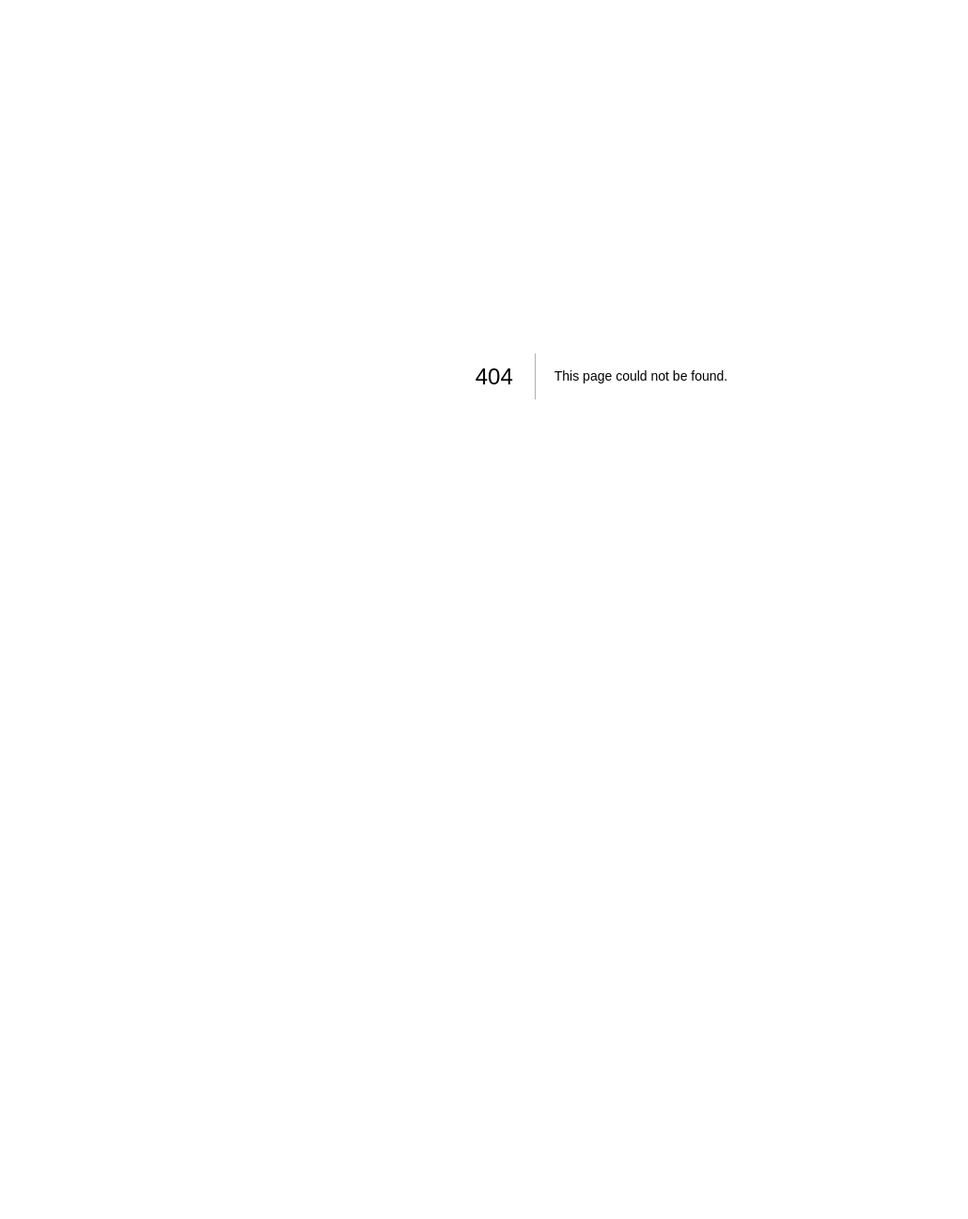
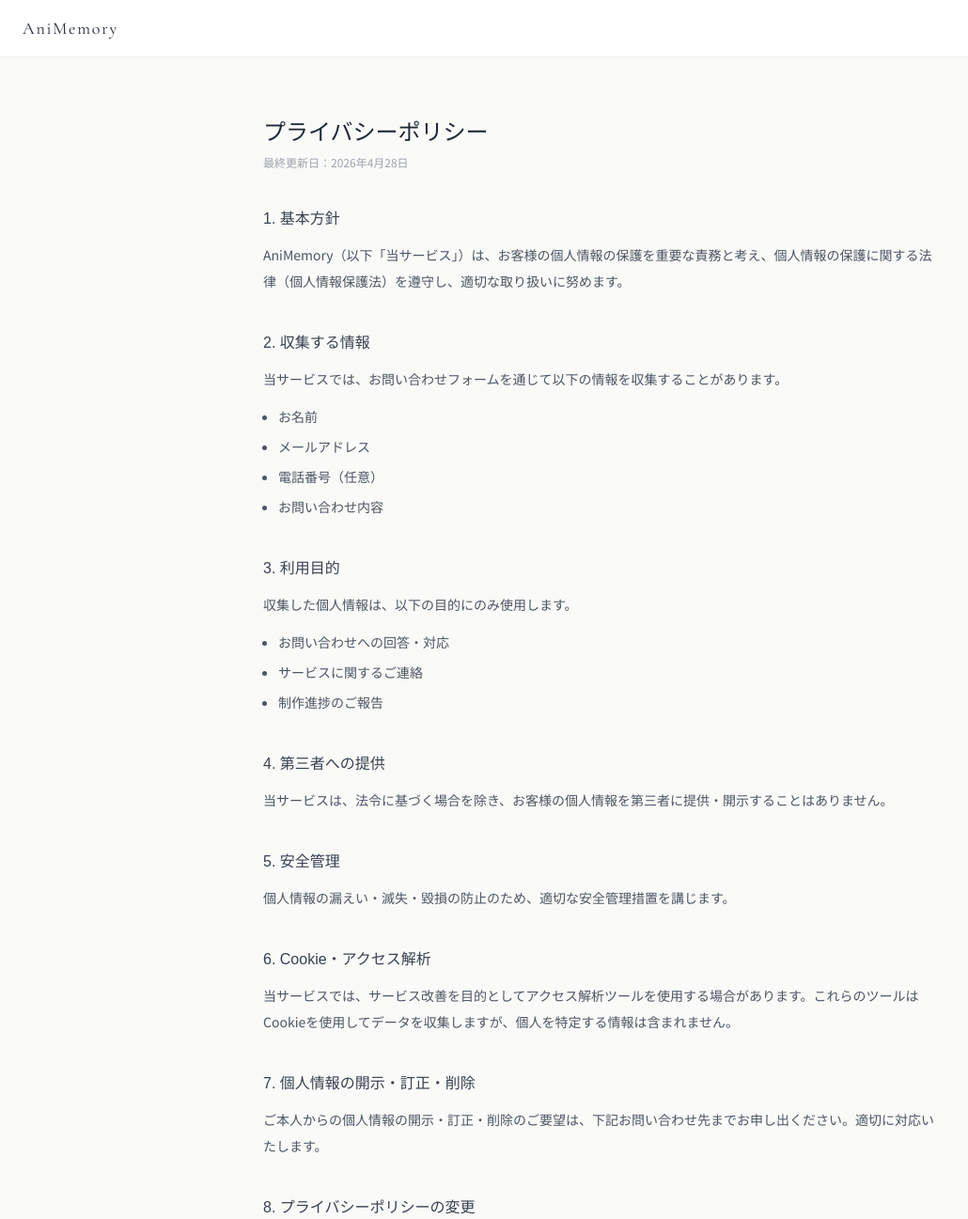
Before and after one commit to 0zb60620326415a-oss/animemory-site, a Next.js app: page /privacy in a window 1280 px wide. Before the commit this address had no page. Shown: the top 1297 px of the page at 94% size, without its empty margins (0-1030 px from the left). Before the commit the page ends 800 px from the top, so only its background shows below. Built offline with nearby package versions, Linux system fonts and the light colour scheme.

Commit message:
feat: OGP image, privacy/tokushoho pages, footer links

```diff
--- a/app/layout.tsx
+++ b/app/layout.tsx
@@ -74,21 +74,19 @@ export const metadata: Metadata = {
     siteName:    SITE.name,
     locale:      'ja_JP',
     type:        'website',
-    // ✏️ OGP画像を用意したらコメントを外してください
-    // images: [{
-    //   url:    '/ogp.jpg',   // public/ogp.jpg を配置
-    //   width:  1200,
-    //   height: 630,
-    //   alt:    `${SITE.name} - 思い出をアニメ風記念ムービーに`,
-    // }],
+    images: [{
+      url:    '/ogp.jpg',
+      width:  1200,
+      height: 630,
+      alt:    `${SITE.name} - 思い出をアニメ風記念ムービーに`,
+    }],
   },
 
   twitter: {
     card:        'summary_large_image',
     title:       `${SITE.name}（${SITE.nameJa}）｜思い出をアニメ風記念ムービーに`,
     description: '写真・動画をアニメ風に加工し、大切な思い出を特別なムービーに仕上げるサービスです。',
-    // ✏️ OGP画像を用意したらコメントを外してください
-    // images: ['/ogp.jpg'],
+    images: ['/ogp.jpg'],
   },
 
   // Vercel / Google Search Console の確認用（取得後に追加）
--- /dev/null
+++ b/app/privacy/page.tsx
@@ -0,0 +1,91 @@
+import Link from 'next/link'
+import type { Metadata } from 'next'
+
+export const metadata: Metadata = {
+  title: 'プライバシーポリシー',
+  description: 'AniMemory（アニメモリー）のプライバシーポリシーです。',
+}
+
+export default function PrivacyPage() {
+  return (
+    <div className="min-h-screen bg-cream-50">
+      {/* ヘッダー */}
+      <header className="bg-white border-b border-cream-100 py-4 px-6">
+        <Link href="/" className="font-display text-lg text-gray-800 tracking-widest hover:text-sakura-500 transition-colors">
+          AniMemory
+        </Link>
+      </header>
+
+      <main className="max-w-3xl mx-auto px-6 py-16">
+        <h1 className="font-serif text-2xl font-medium text-gray-800 mb-2">プライバシーポリシー</h1>
+        <p className="font-sans text-xs text-gray-400 mb-10">最終更新日：2026年4月28日</p>
+
+        <div className="space-y-10 font-sans text-sm text-gray-600 leading-[2]">
+
+          <section>
+            <h2 className="font-serif text-base font-medium text-gray-700 mb-3">1. 基本方針</h2>
+            <p>AniMemory（以下「当サービス」）は、お客様の個人情報の保護を重要な責務と考え、個人情報の保護に関する法律（個人情報保護法）を遵守し、適切な取り扱いに努めます。</p>
+          </section>
+
+          <section>
+            <h2 className="font-serif text-base font-medium text-gray-700 mb-3">2. 収集する情報</h2>
+            <p>当サービスでは、お問い合わせフォームを通じて以下の情報を収集することがあります。</p>
+            <ul className="mt-3 space-y-1 pl-4 list-disc">
+              <li>お名前</li>
+              <li>メールアドレス</li>
+              <li>電話番号（任意）</li>
+              <li>お問い合わせ内容</li>
+            </ul>
+          </section>
+
+          <section>
+            <h2 className="font-serif text-base font-medium text-gray-700 mb-3">3. 利用目的</h2>
+            <p>収集した個人情報は、以下の目的にのみ使用します。</p>
+            <ul className="mt-3 space-y-1 pl-4 list-disc">
+              <li>お問い合わせへの回答・対応</li>
+              <li>サービスに関するご連絡</li>
+              <li>制作進捗のご報告</li>
+            </ul>
+          </section>
+
+          <section>
+            <h2 className="font-serif text-base font-medium text-gray-700 mb-3">4. 第三者への提供</h2>
+            <p>当サービスは、法令に基づく場合を除き、お客様の個人情報を第三者に提供・開示することはありません。</p>
+          </section>
+
+          <section>
+            <h2 className="font-serif text-base font-medium text-gray-700 mb-3">5. 安全管理</h2>
+            <p>個人情報の漏えい・滅失・毀損の防止のため、適切な安全管理措置を講じます。</p>
+          </section>
+
+          <section>
+            <h2 className="font-serif text-base font-medium text-gray-700 mb-3">6. Cookie・アクセス解析</h2>
+            <p>当サービスでは、サービス改善を目的としてアクセス解析ツールを使用する場合があります。これらのツールはCookieを使用してデータを収集しますが、個人を特定する情報は含まれません。</p>
+          </section>
+
+          <section>
+            <h2 className="font-serif text-base font-medium text-gray-700 mb-3">7. 個人情報の開示・訂正・削除</h2>
+            <p>ご本人からの個人情報の開示・訂正・削除のご要望は、下記お問い合わせ先までお申し出ください。適切に対応いたします。</p>
+          </section>
+
+          <section>
+            <h2 className="font-serif text-base font-medium text-gray-700 mb-3">8. プライバシーポリシーの変更</h2>
+            <p>本ポリシーは、必要に応じて改定することがあります。改定した場合は本ページにて告知します。</p>
+          </section>
+
+          <section>
+            <h2 className="font-serif text-base font-medium text-gray-700 mb-3">9. お問い合わせ</h2>
+            <p>個人情報の取り扱いに関するお問い合わせは、サイト内のお問い合わせフォームよりご連絡ください。</p>
+          </section>
+
+        </div>
+
+        <div className="mt-14 pt-8 border-t border-cream-200">
+          <Link href="/" className="font-sans text-sm text-sakura-500 hover:text-sakura-600 transition-colors">
+            ← トップページに戻る
+          </Link>
+        </div>
+      </main>
+    </div>
+  )
+}
--- /dev/null
+++ b/app/tokushoho/page.tsx
@@ -0,0 +1,67 @@
+import Link from 'next/link'
+import type { Metadata } from 'next'
+
+export const metadata: Metadata = {
+  title: '特定商取引法に基づく表記',
+  description: 'AniMemory（アニメモリー）の特定商取引法に基づく表記です。',
+}
+
+const items: { label: string; value: string }[] = [
+  { label: '販売業者',         value: 'AniMemory（アニメモリー）' },
+  { label: '運営責任者',       value: '福田 昌希' },
+  { label: '所在地',           value: '〒 お問い合わせいただいた際にお伝えします' },
+  { label: '電話番号',         value: 'お問い合わせいただいた際にお伝えします' },
+  { label: 'メールアドレス',   value: 'お問い合わせフォームよりご連絡ください' },
+  { label: 'サービス内容',     value: 'アニメ風記念ムービーの制作・納品' },
+  { label: '販売価格',         value: '各プランページをご確認ください（税込表示）' },
+  { label: '代金の支払時期',   value: 'お見積り確定後、制作開始前にお支払いいただきます' },
+  { label: '支払方法',         value: '銀行振込（詳細はお問い合わせ後にご案内します）' },
+  { label: '商品の引渡し時期', value: '入金確認後、標準14〜21日以内（プランにより異なります）' },
+  { label: '返品・キャンセル', value: '制作開始前のキャンセルは全額返金。制作開始後は原則キャンセル不可。初稿確認後の修正はプランに応じた回数まで対応いたします。' },
+  { label: '動作環境',         value: 'MP4形式で納品。スマートフォン・PC・タブレット等でご視聴いただけます。' },
+]
+
+export default function TokushohoPage() {
+  return (
+    <div className="min-h-screen bg-cream-50">
+      {/* ヘッダー */}
+      <header className="bg-white border-b border-cream-100 py-4 px-6">
+        <Link href="/" className="font-display text-lg text-gray-800 tracking-widest hover:text-sakura-500 transition-colors">
+          AniMemory
+        </Link>
+      </header>
+
+      <main className="max-w-3xl mx-auto px-6 py-16">
+        <h1 className="font-serif text-2xl font-medium text-gray-800 mb-2">特定商取引法に基づく表記</h1>
+        <p className="font-sans text-xs text-gray-400 mb-10">最終更新日：2026年4月28日</p>
+
+        <div className="bg-white rounded-2xl border border-cream-200 overflow-hidden">
+          {items.map((item, i) => (
+            <div
+              key={item.label}
+              className={`flex flex-col sm:flex-row ${i !== items.length - 1 ? 'border-b border-cream-100' : ''}`}
+            >
+              <div className="sm:w-44 flex-shrink-0 px-6 py-4 bg-cream-50 font-sans text-xs font-medium text-gray-500">
+                {item.label}
+              </div>
+              <div className="flex-1 px-6 py-4 font-sans text-sm text-gray-700 leading-[1.8]">
+                {item.value}
+              </div>
+            </div>
+          ))}
+        </div>
+
+        <p className="mt-8 font-sans text-xs text-gray-400 leading-[2]">
+          ※ 表記内容は予告なく変更する場合があります。<br />
+          ※ ご不明な点はお問い合わせフォームよりお気軽にご連絡ください。
+        </p>
+
+        <div className="mt-10 pt-8 border-t border-cream-200">
+          <Link href="/" className="font-sans text-sm text-sakura-500 hover:text-sakura-600 transition-colors">
+            ← トップページに戻る
+          </Link>
+        </div>
+      </main>
+    </div>
+  )
+}
--- a/components/Footer.tsx
+++ b/components/Footer.tsx
@@ -113,9 +113,8 @@ export default function Footer() {
             © {year} {SITE.name}. All rights reserved.
           </p>
           <div className="flex gap-5">
-            {/* ✏️ プライバシーポリシー・特定商取引法ページを作成後にリンクを追加 */}
-            <span className="font-sans text-2xs text-gray-800">プライバシーポリシー</span>
-            <span className="font-sans text-2xs text-gray-800">特定商取引法</span>
+            <a href="/privacy" className="font-sans text-2xs text-gray-600 hover:text-sakura-400 transition-colors">プライバシーポリシー</a>
+            <a href="/tokushoho" className="font-sans text-2xs text-gray-600 hover:text-sakura-400 transition-colors">特定商取引法</a>
           </div>
         </div>
       </div>
--- a/lib/config.ts
+++ b/lib/config.ts
@@ -11,7 +11,7 @@ export const SITE = {
   description: '大切な思い出をアニメ風の記念ムービーとして残すサービス',
 
   // ✏️ 公開後に実際のドメインへ変更（Vercel の場合は自動割り当てURLでもOK）
-  url: 'https://animemory.vercel.app',
+  url: 'https://animemory-site.vercel.app',
 
   // ── SNS リンク ────────────────────────────────────────────────
   social: {
```
Also changed, not shown: public/ogp.jpg (added).
